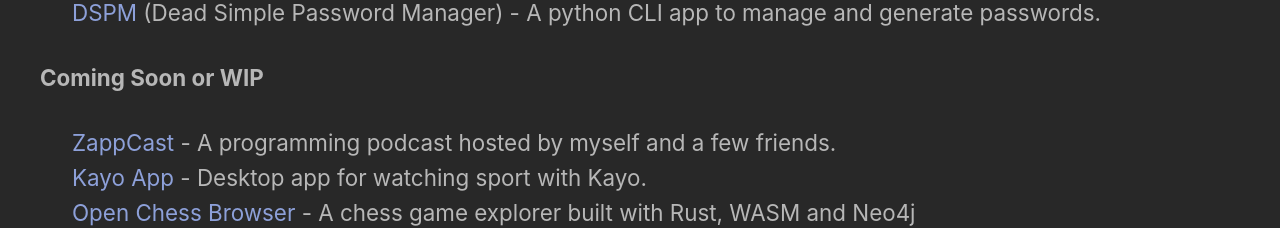
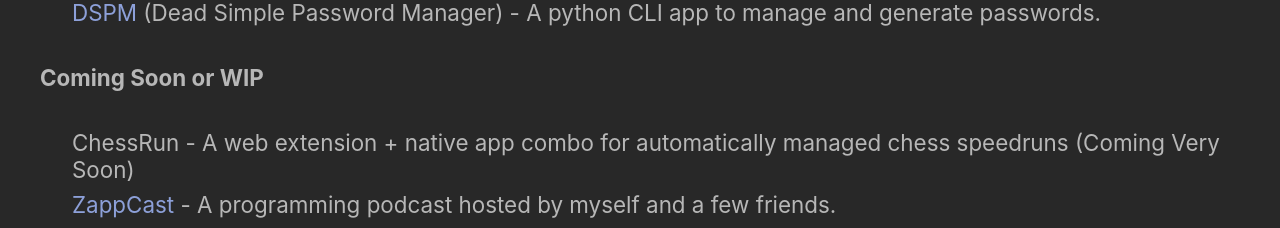
Before and after one commit to etopiei/website, a Svelte app: page / in a window 1280 px wide. Shown: the part 776-1004 px from the top of the page. Built offline with nearby package versions, Linux system fonts and the light colour scheme.

Commit message:
Added chess run project to coming soon

```diff
--- a/src/App.svelte
+++ b/src/App.svelte
@@ -73,6 +73,7 @@
 	<li><a href="https://github.com/etopiei/lumino" class="no-indent">Lumino</a> - A hackathon project to make Public Transport trips safer.</li>
 	<li><a href="https://github.com/etopiei/DSPM" class="no-indent">DSPM</a> (Dead Simple Password Manager) - A python CLI app to manage and generate passwords.</li>
 	<h4 class="no-indent">Coming Soon or WIP</h4>
+	<li>ChessRun - A web extension + native app combo for automatically managed chess speedruns (Coming Very Soon)</li>
 	<li><a href="https://zappcast.com" class="no-indent">ZappCast</a> - A programming podcast hosted by myself and a few friends.</li>
 	<li><a class="no-indent" href="https://github.com/etopiei/kayo/">Kayo App</a> - Desktop app for watching sport with Kayo.</li>
 	<li><a class="no-indent" href="https://github.com/etopiei/OCB">Open Chess Browser</a> - A chess game explorer built with Rust, WASM and Neo4j</li>
```
